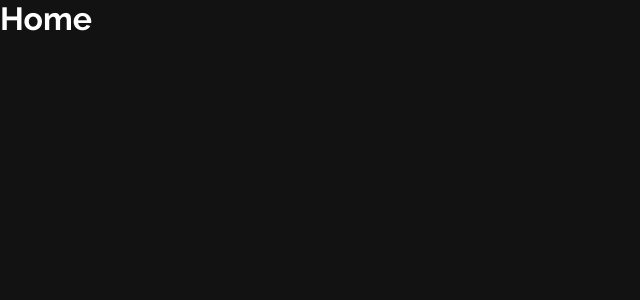
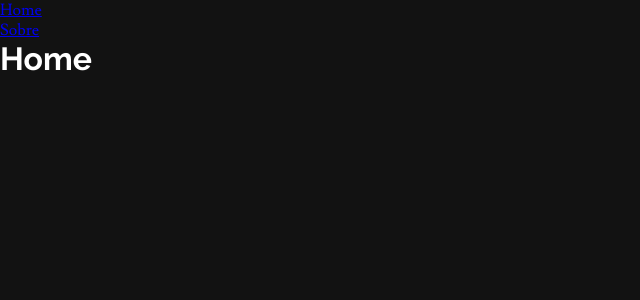
Before and after one commit to ericksvaguilar/portfolio, a Next.js app: page / in a window 1280 px wide. Shown: the top 300 px of the page, without its empty margins (0-640 px from the left). Built offline with nearby package versions, Linux system fonts and the light colour scheme.

Commit message:
:sparkles: import layout component on app

```diff
--- a/pages/_app.jsx
+++ b/pages/_app.jsx
@@ -1,7 +1,10 @@
+import Layout from '../components/Layout';
 import './../styles/global.css';
 
-function MyApp({ Component, pageProps }) {
-	return <Component {...pageProps} />;
-}
+const MyApp = ({ Component, pageProps }) => (
+	<Layout>
+		<Component {...pageProps} />
+	</Layout>
+);
 
 export default MyApp;
```
